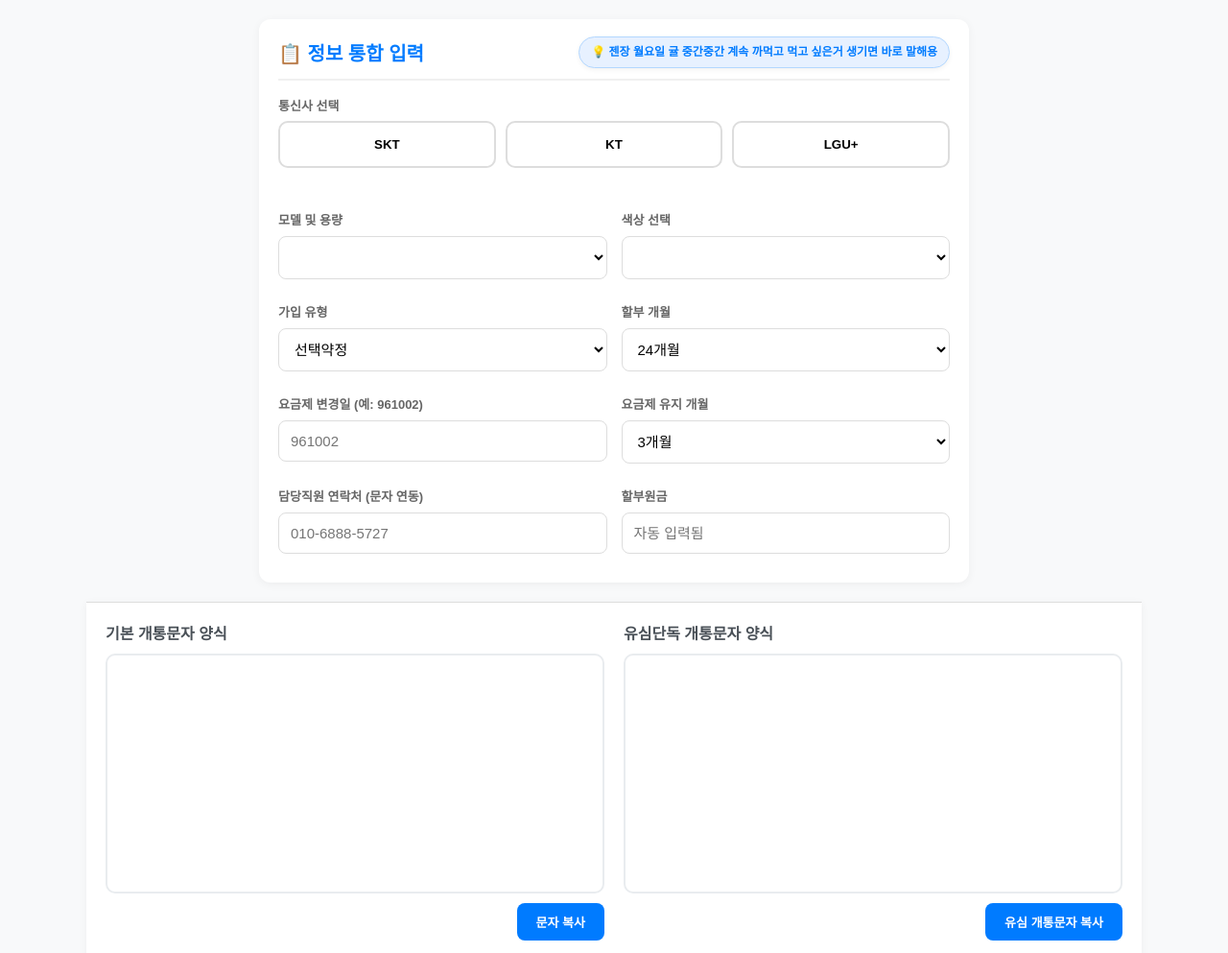
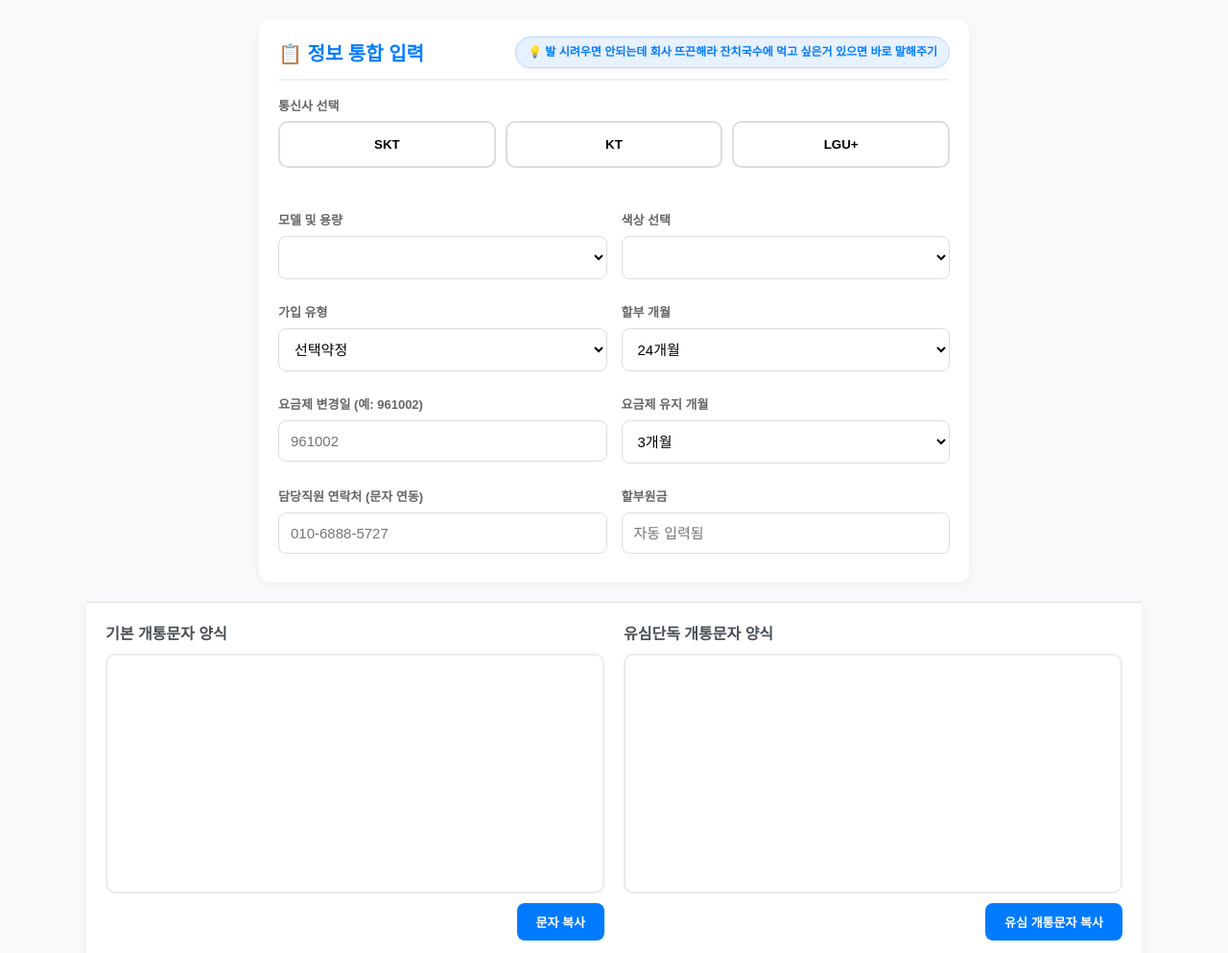
Before and after one commit to leejinwon012/kyung-leave-work, a plain HTML site: page index.html in a window 1280 px wide. Shown: the top 993 px of the page at 96% size. Drawn offline with Linux system fonts and the light colour scheme.

Commit message:
fix: 한마디 업데이트

```diff
--- a/index.html
+++ b/index.html
@@ -86,7 +86,7 @@
 <body>
 
     <div class="card" style="max-width: 700px; margin-left: auto; margin-right: auto;">
-        <div class="today-message right-top">💡 젠장 월요일 귤 중간중간 계속 까먹고 먹고 싶은거 생기면 바로 말해용 </div>
+        <div class="today-message right-top">💡 발 시려우면 안되는데 회사 뜨끈해라 잔치국수에 먹고 싶은거 있으면 바로 말해주기 </div>
         <h2>📋 정보 통합 입력</h2>
         <div class="input-grid">
             <div class="input-group" style="grid-column: span 2;">
```
